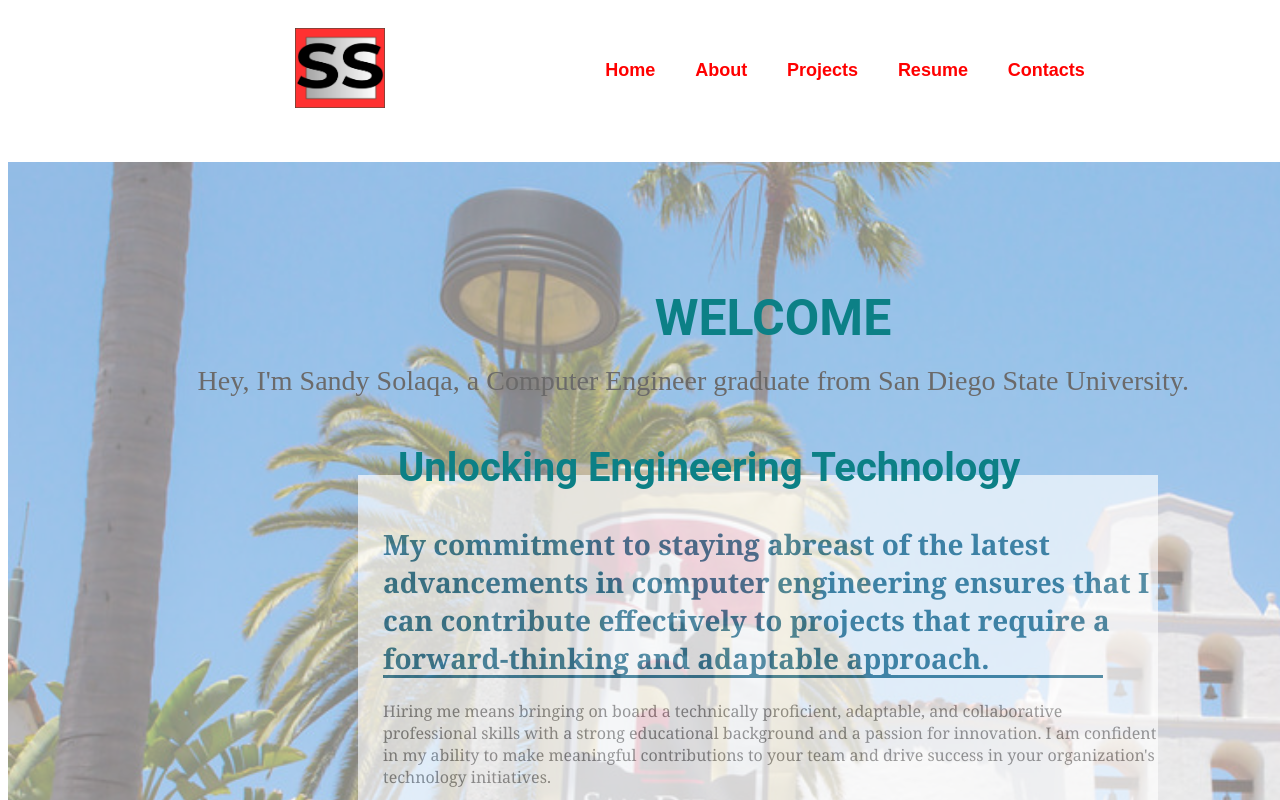
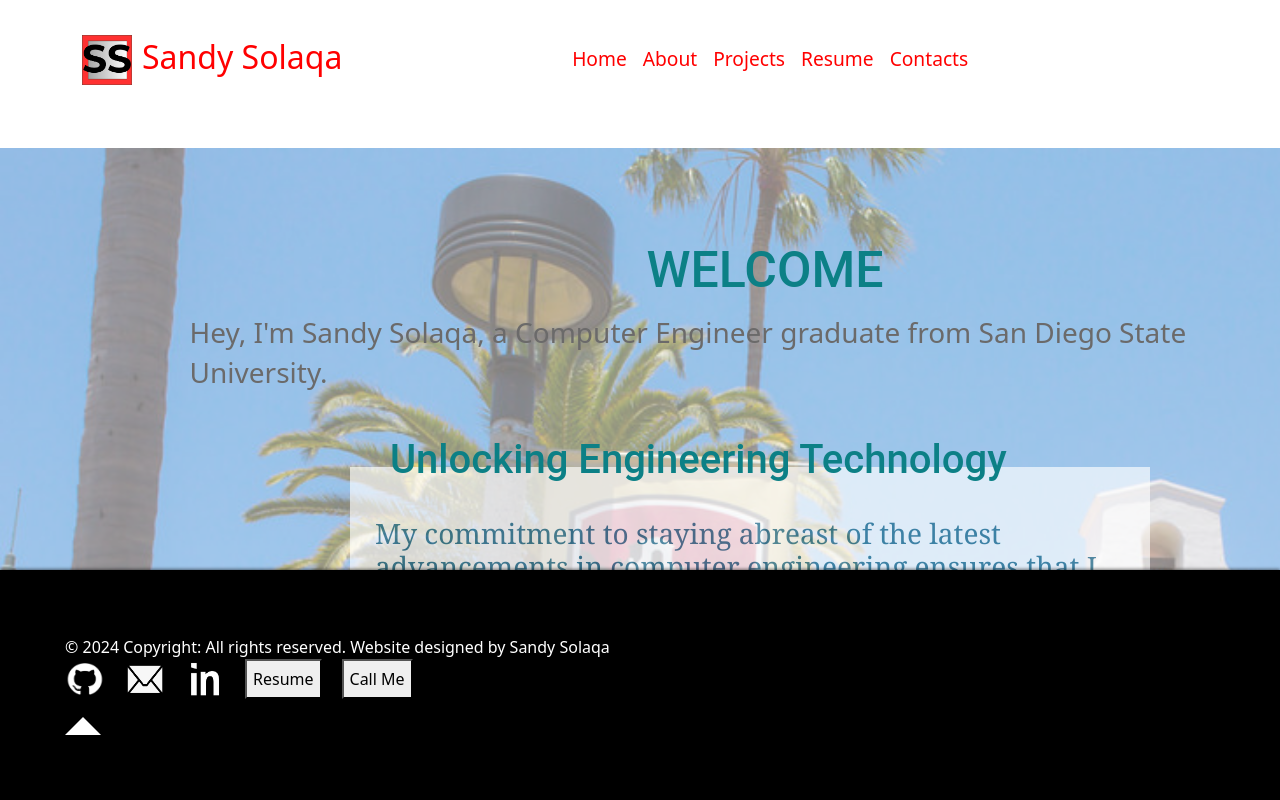
Before and after one commit to SandroSolaqa/ownWebsite, a React (Create React App) app in the folder my-react-app/: page /Home in a window 1280 px wide. Before the commit this address led to /Home#/Home. Shown: the top 800 px of the page. Built offline with nearby package versions, Linux system fonts and the light colour scheme.

Commit message:
new-navbar

```diff
--- a/my-react-app/package.json
+++ b/my-react-app/package.json
@@ -6,7 +6,9 @@
     "@testing-library/jest-dom": "^5.17.0",
     "@testing-library/react": "^13.4.0",
     "@testing-library/user-event": "^13.5.0",
+    "bootstrap": "^5.3.2",
     "react": "^18.2.0",
+    "react-bootstrap": "^2.10.0",
     "react-dom": "^18.2.0",
     "react-router-dom": "^6.21.3",
     "react-scripts": "5.0.1",
--- a/my-react-app/src/App.js
+++ b/my-react-app/src/App.js
@@ -1,5 +1,5 @@
 import React from 'react';
-import { HashRouter as Router, Route, Routes, Navigate } from 'react-router-dom';
+import { BrowserRouter as Router, Route, Routes, Navigate } from 'react-router-dom';
 import './App.css';
 import Home from './pages/pages/Home/Home';
 import Navbar from './components/navbar/navbar';
@@ -8,12 +8,14 @@ import ContactInfo from './pages/pages/Contacts/Contacts';
 import Projects from './pages/pages/Projects/Projects';
 import Resume from './pages/pages/Resume/Resume';
 import About from './pages/pages/About/About';
+import ColorSchemesExample from './components/navbar/navbar';
+import 'bootstrap/dist/css/bootstrap.min.css';
 
 function App() {
   return (
     <div className="page-row">
-      <Navbar />
-      <Router >
+      <ColorSchemesExample />
+      <Router>
         <Routes>
           <Route
             path="/"
@@ -24,30 +26,30 @@ function App() {
               </div>
             }
           />
-          {/* <Route path="/Home" element={<div><Home /></div>}/> */}
-          <Route path="/Home" element={<Home />} />
-
-          {/* <Route path="/About" element={<div><About /></div> }/> */}
-          <Route path="/About" element={<About />} />
-
-
-          {/* <Route path="/Projects" element={<div><Projects /></div>}/> */}
+          <Route
+            path="/Home"
+            element={
+              <div>
+                <Home />
+              </div>
+            }
+          />
+          <Route
+            path="/About"
+            element={
+              <div>
+                <About />
+              </div>
+            }
+          />
           <Route
             path="/Projects"
             element={
               <div>
-                {/* Use the Navigate component to redirect to the Home page */}
-                <Navigate to="/Projects" replace />
+                <Projects />
               </div>
             }
           />
-
-
-
-
-
-
-
           <Route
             path="/Resume"
             element={
--- a/my-react-app/src/components/navbar/navbar.js
+++ b/my-react-app/src/components/navbar/navbar.js
@@ -1,55 +1,98 @@
-import React, { useEffect } from 'react';
-import './navbar.css';
-import navImg from './navImg.png';
-// import { useNavigate } from 'react-router-dom';
+// import React, { useEffect } from 'react';
+// import './navbar.css';
+// import navImg from './navImg.png';
+// // import { useNavigate } from 'react-router-dom';
 
-// import { useNavigate } from 'react-router-dom';
-// import axios from 'axios'
-// import logo2 from './logo2.jpeg';
+// // import { useNavigate } from 'react-router-dom';
+// // import axios from 'axios'
+// // import logo2 from './logo2.jpeg';
 
 
-function Navbar() {
-  useEffect(() => {
-    const pathname = window.location.pathname;
-    const navLinks = document.querySelectorAll('.nav-link');
-    navLinks.forEach((link) => {
-      if (link.getAttribute('href') === pathname) {
-        link.classList.add('active');
-      } else {
-        link.classList.remove('active');
-      }
-    });
-  }, []);
+// function Navbar() {
+//   useEffect(() => {
+//     const pathname = window.location.pathname;
+//     const navLinks = document.querySelectorAll('.nav-link');
+//     navLinks.forEach((link) => {
+//       if (link.getAttribute('href') === pathname) {
+//         link.classList.add('active');
+//       } else {
+//         link.classList.remove('active');
+//       }
+//     });
+//   }, []);
 
-  // const navigate = useNavigate();
-  // const handleLogout = async () => {
-  //   try {
-  //     const response = await axios.post('http://127.0.0.1:8000/sdei/logout/');
-  //     // Redirect or perform other actions after logout
-  //     console.log('logout success:', response.data);
-  //     navigate('/Account');
-  //   } catch (error) {
-  //     console.error('Error logging out:', error);
-  //   }
-  // };
+//   // const navigate = useNavigate();
+//   // const handleLogout = async () => {
+//   //   try {
+//   //     const response = await axios.post('http://127.0.0.1:8000/sdei/logout/');
+//   //     // Redirect or perform other actions after logout
+//   //     console.log('logout success:', response.data);
+//   //     navigate('/Account');
+//   //   } catch (error) {
+//   //     console.error('Error logging out:', error);
+//   //   }
+//   // };
+
+//   return (
+//     <nav className='navbar'>
+//       <div className='navbar-container'>
+//         <div className="flex-container">
+//           <a className="navbar-img">
+//             <img src={navImg} alt='logo' className="rounded" width="90" height="80" />
+//           </a>
+//           <a className="nav-link" href="/Home">Home</a>
+//           <a className="nav-link" href="/About">About</a>
+//           <a className="nav-link" href="/Projects">Projects</a>
+//           <a className="nav-link" href="/Resume">Resume</a>
+//           <a className="nav-link" href="/Contacts">Contacts</a>
+
+//         </div>
+//       </div>
+//     </nav>
+//   );
+// }
+import React from 'react';
+import Container from 'react-bootstrap/Container';
+import Nav from 'react-bootstrap/Nav';
+import Navbar from 'react-bootstrap/Navbar';
+import logo from './navImg.png';
+
+function navbar() {
+  const navLinkStyle = { color: '#ff0000', fontSize: '1.2rem' }; // Custom style for navigation links
 
   return (
-    <nav className='navbar'>
-      <div className='navbar-container'>
-        <div className="flex-container">
-          <a className="navbar-img">
-            <img src={navImg} alt='logo' className="rounded" width="90" height="80" />
-          </a>
-          <a className="nav-link" href="/Home">Home</a>
-          <a className="nav-link" href="/About">About</a>
-          <a className="nav-link" href="/Projects">Projects</a>
-          <a className="nav-link" href="/Resume">Resume</a>
-          <a className="nav-link" href="/Contacts">Contacts</a>
-
-        </div>
-      </div>
-    </nav>
+    <div style={{ background: 'white', padding: '20px', color: 'black' }}>
+      <Navbar bg="white" data-bs-theme="dark">
+        <Container>
+          <Navbar.Brand href="/home" style={{ color: '#ff0000', fontSize: '2.0rem', marginRight: 'auto' }}>
+          <img
+              src={logo}
+              alt="Logo"
+              style={{ width: '50px', height: '50px', marginRight: '10px' }} // Adjust the size as needed
+            />
+            Sandy Solaqa
+          </Navbar.Brand>
+          <Nav className="me-auto">
+            <Nav.Link href="/home" style={navLinkStyle}>
+              Home
+            </Nav.Link>
+            <Nav.Link href="/About" style={navLinkStyle}>
+              About
+            </Nav.Link>
+            <Nav.Link href="/Projects" style={navLinkStyle}>
+              Projects
+            </Nav.Link>
+            <Nav.Link href="/Resume" style={navLinkStyle}>
+              Resume
+            </Nav.Link>
+            <Nav.Link href="/Contacts" style={navLinkStyle}>
+              Contacts
+            </Nav.Link>
+          </Nav>
+        </Container>
+      </Navbar>
+    </div>
   );
 }
 
-export default Navbar;
+export default navbar;
```
Also changed, not shown: 1 other file (tests, documents, lock files or other folders).
